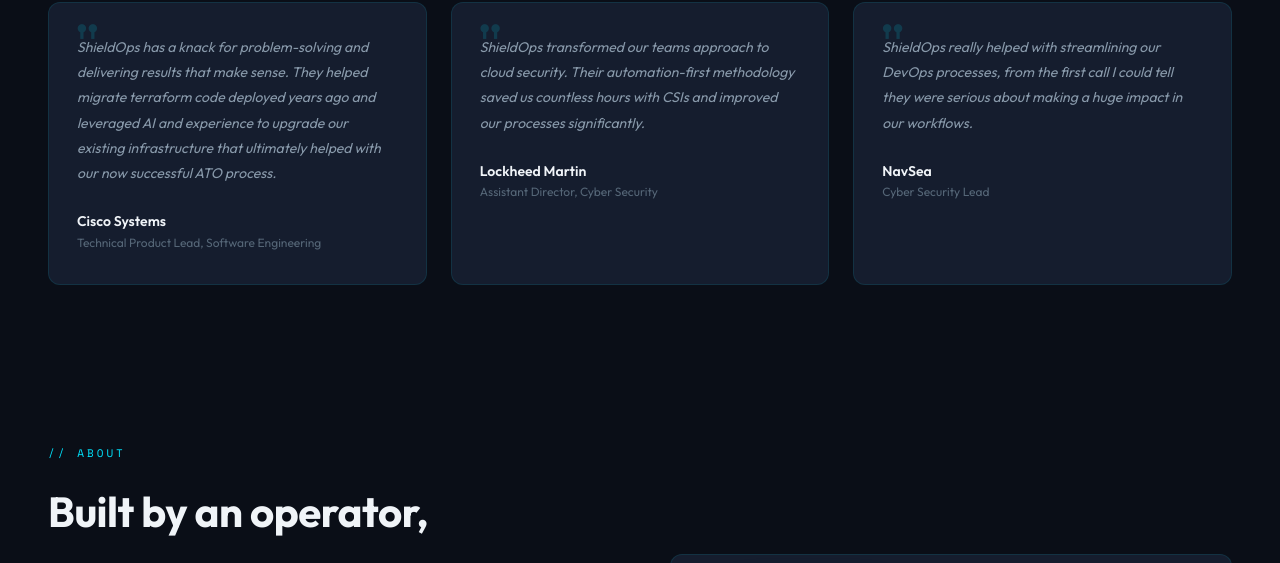
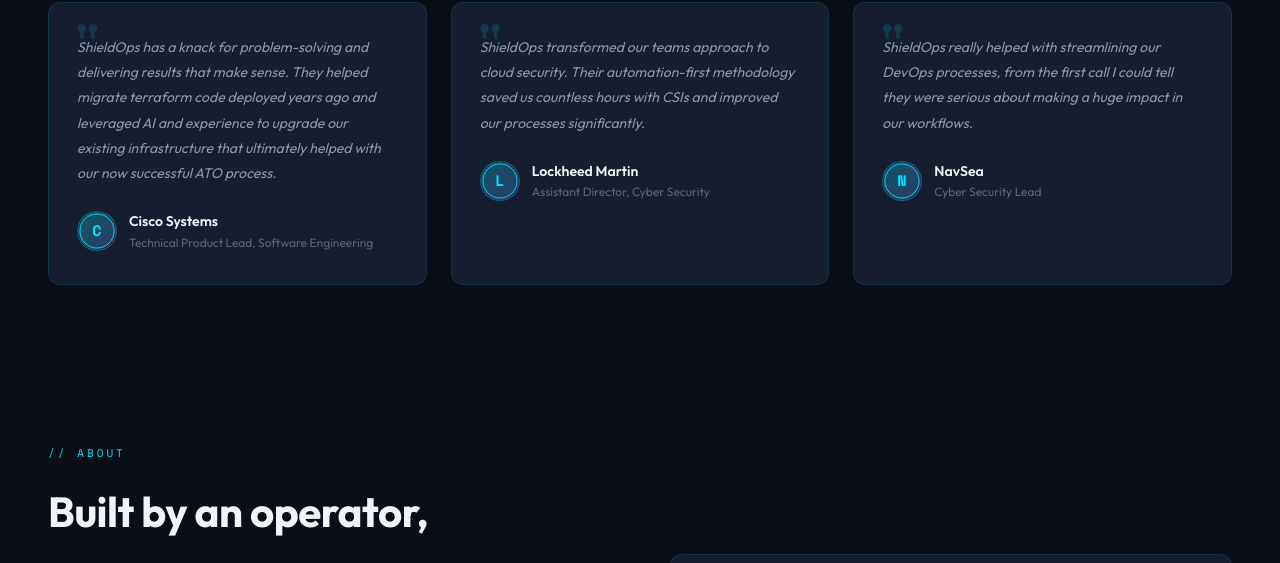
Before and after one commit to audexcloud/shieldops, a plain HTML site: page index.html in a window 1280 px wide. Shown: the part 3312-3875 px from the top of the page. Drawn offline with nearby package versions, Linux system fonts and the light colour scheme.

Commit message:
Add company logos to testimonials (Cisco, Lockheed, NavSea)

```diff
--- a/index.html
+++ b/index.html
@@ -1187,6 +1187,12 @@
       <div class="testimonial-card">
         <p class="testimonial-text">ShieldOps has a knack for problem-solving and delivering results that make sense. They helped migrate terraform code deployed years ago and leveraged AI and experience to upgrade our existing infrastructure that ultimately helped with our now successful ATO process.</p>
         <div class="testimonial-author">
+          <div class="testimonial-avatar">
+            <svg width="40" height="40" viewBox="0 0 40 40" fill="none" xmlns="http://www.w3.org/2000/svg">
+              <circle cx="20" cy="20" r="18" fill="rgba(0,229,255,0.1)" stroke="#00e5ff" stroke-width="1"/>
+              <text x="20" y="25" text-anchor="middle" font-family="Space Mono" font-size="16" font-weight="700" fill="#00e5ff">C</text>
+            </svg>
+          </div>
           <div>
             <div class="testimonial-name">Cisco Systems</div>
             <div class="testimonial-role">Technical Product Lead, Software Engineering</div>
@@ -1196,6 +1202,12 @@
       <div class="testimonial-card">
         <p class="testimonial-text">ShieldOps transformed our teams approach to cloud security. Their automation-first methodology saved us countless hours with CSIs and improved our processes significantly.</p>
         <div class="testimonial-author">
+          <div class="testimonial-avatar">
+            <svg width="40" height="40" viewBox="0 0 40 40" fill="none" xmlns="http://www.w3.org/2000/svg">
+              <circle cx="20" cy="20" r="18" fill="rgba(0,229,255,0.1)" stroke="#00e5ff" stroke-width="1"/>
+              <text x="20" y="25" text-anchor="middle" font-family="Space Mono" font-size="16" font-weight="700" fill="#00e5ff">L</text>
+            </svg>
+          </div>
           <div>
             <div class="testimonial-name">Lockheed Martin</div>
             <div class="testimonial-role">Assistant Director, Cyber Security</div>
@@ -1205,6 +1217,12 @@
       <div class="testimonial-card">
         <p class="testimonial-text">ShieldOps really helped with streamlining our DevOps processes, from the first call I could tell they were serious about making a huge impact in our workflows.</p>
         <div class="testimonial-author">
+          <div class="testimonial-avatar">
+            <svg width="40" height="40" viewBox="0 0 40 40" fill="none" xmlns="http://www.w3.org/2000/svg">
+              <circle cx="20" cy="20" r="18" fill="rgba(0,229,255,0.1)" stroke="#00e5ff" stroke-width="1"/>
+              <text x="20" y="25" text-anchor="middle" font-family="Space Mono" font-size="16" font-weight="700" fill="#00e5ff">N</text>
+            </svg>
+          </div>
           <div>
             <div class="testimonial-name">NavSea</div>
             <div class="testimonial-role">Cyber Security Lead</div>
```
